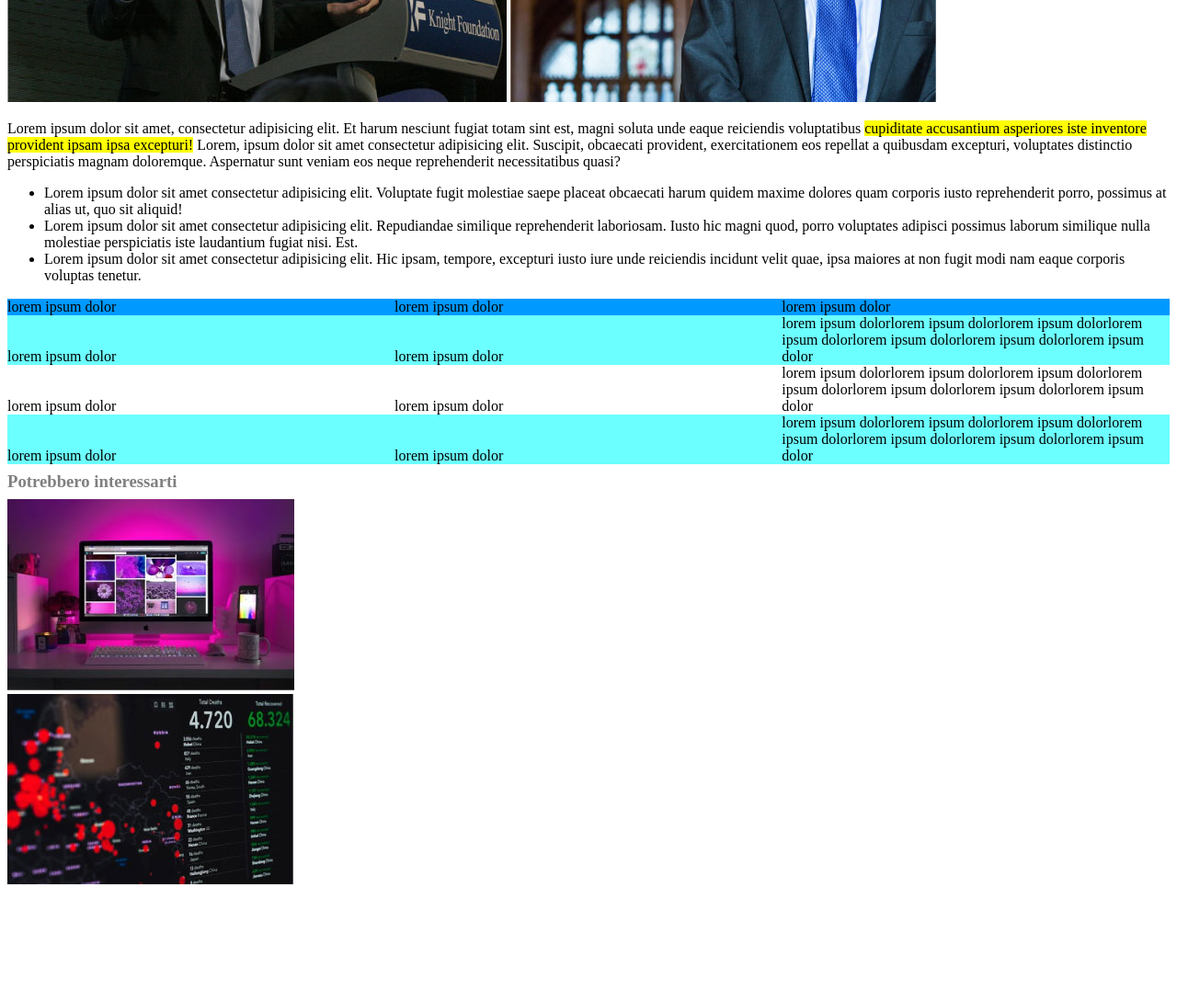
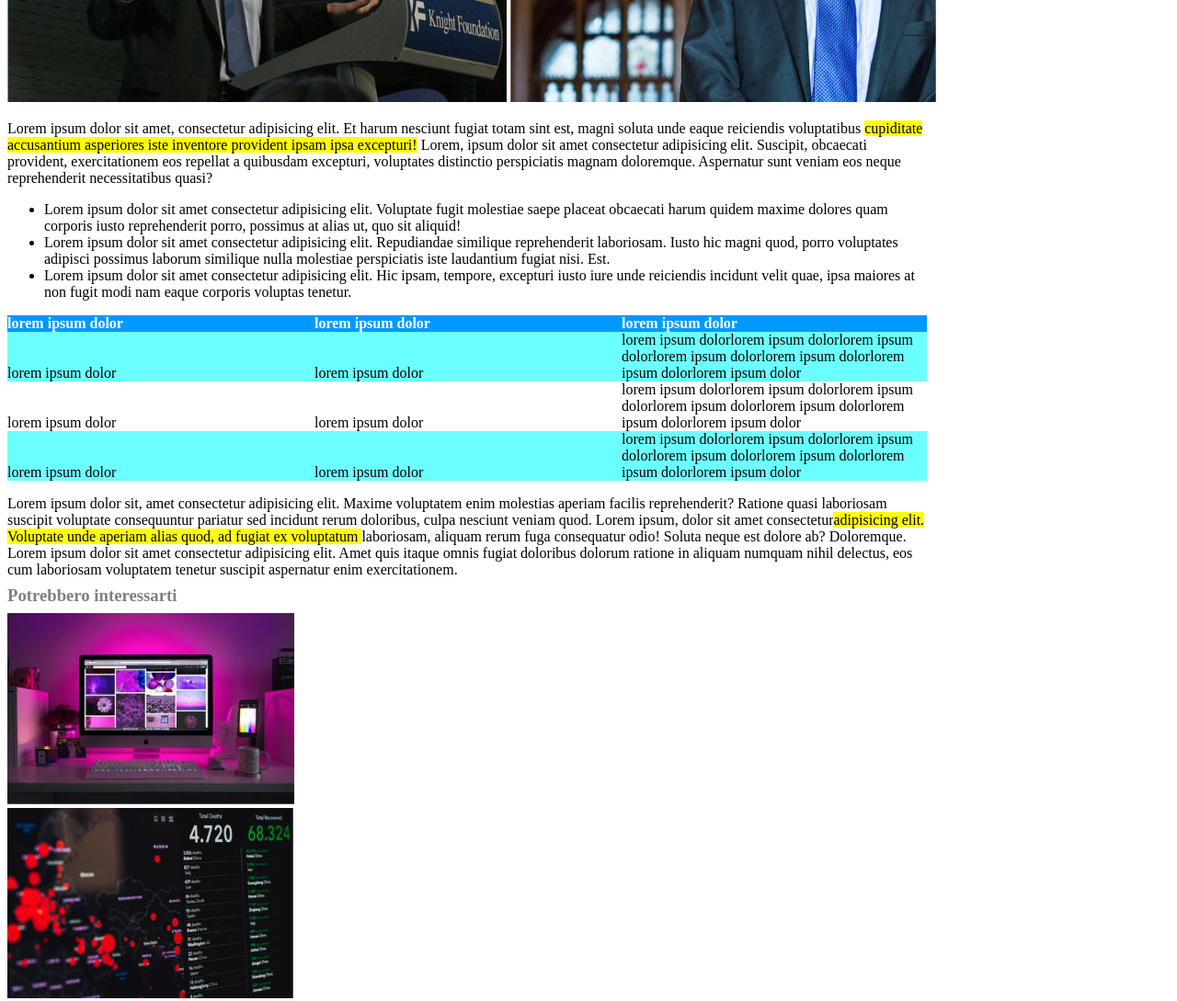
Before and after one commit to DanielMarella/html-css-booleaner, a plain HTML site: page index.html in a window 1280 px wide. Shown: the part 600-1689 px from the top of the page at 92% size. Before the commit the page ends 1574 px from the top, so only its background shows below. Drawn offline with Linux system fonts and the light colour scheme.

Commit message:
adjust some html, some css and change language

```diff
--- a/css/style.css
+++ b/css/style.css
@@ -2,7 +2,6 @@
     color: grey;
     line-height: 0;
 }
-
 
 .link{
     color: rgb(1, 196, 255);
@@ -17,6 +16,7 @@
 
 
 header{
+    width: 1000px;
     position: relative;
     background-image: url(../img/pattern.png);
     height: 180px;
@@ -25,26 +25,55 @@ header{
     background-repeat: repeat;
 }
 
+.paragrafo{
+    width: 1000px;
+}
+
+.list{
+    width: 1000px;
+}
+
+
 .highlight{
     background-color: yellow;
 }
 
+.table-line{
+    width: 1000px;
+}
+
 
 .table-column{
+    display: inline-block;
+    width: 1000px;
+    color: white;
     background-color: rgb(0, 153, 255);
+}
+
+.leftColumn{
+    display: inline-block;
+    width: 33%;
+}
+
+.centreColumn{
+    display: inline-block;
+    width: 33%;
+
+}
+
+.rightColumn{
+    display: inline-block;
+    width: 33%;
 }
 
 .left{
     display: inline-block;
     width: 33%;
-    bottom: 1000%;
-
 }
 
 .centre{
+    width: 33%;
     display: inline-block;
-    width: 33%;
-
 }
 
 .right{
--- a/index.html
+++ b/index.html
@@ -1,5 +1,5 @@
 <!DOCTYPE html>
-<html lang="en">
+<html lang="it">
 <head>
     <meta charset="UTF-8">
     <meta http-equiv="X-UA-Compatible" content="IE=edge">
@@ -26,13 +26,14 @@
 
         <img src="img/tim-1.jpg" alt="Jhon S.">
         <img src="img/tim-2.jpg" alt="James L.">
-
+        <div class="paragrafo">
             <p>Lorem ipsum dolor sit amet, consectetur adipisicing elit. Et harum nesciunt fugiat totam sint est, magni soluta
                 unde eaque reiciendis voluptatibus <span class="highlight"> cupiditate accusantium asperiores iste inventore provident ipsam ipsa excepturi!</span>
                 Lorem, ipsum dolor sit amet consectetur adipisicing elit. Suscipit, obcaecati provident, exercitationem eos repellat a quibusdam excepturi, voluptates
                 distinctio perspiciatis magnam doloremque. Aspernatur sunt veniam eos neque reprehenderit necessitatibus quasi?
             </p>
-
+        </div>
+        <div class="list">
             <ul>
                 <li>
                     Lorem ipsum dolor sit amet consectetur adipisicing elit. Voluptate fugit molestiae saepe placeat obcaecati harum quidem maxime dolores quam corporis iusto reprehenderit porro, possimus at alias ut, quo sit aliquid!
@@ -44,19 +45,18 @@
                     Lorem ipsum dolor sit amet consectetur adipisicing elit. Hic ipsam, tempore, excepturi iusto iure unde reiciendis incidunt velit quae, ipsa maiores at non fugit modi nam eaque corporis voluptas tenetur.
                 </li>
             </ul>
-
-        <!-- INSERIMENTO TABELLA CHE NON E' UNA TABELLA -->
+        </div>
 
         <div class="table">
             <div class="table-column">
-            <div class="left">
-                <div>lorem ipsum dolor</div>
+                <div class="leftColumn">
+                    <div><strong>lorem ipsum dolor</strong></div>
                 </div>
-            <div class="centre">
-                <div>lorem ipsum dolor</div>
+                <div class="centreColumn">
+                    <div><strong>lorem ipsum dolor</strong></div>
                 </div>
-            <div class="right">
-                <div>lorem ipsum dolor</div>
+                <div class="rightColumn">
+                    <div><strong>lorem ipsum dolor</strong></div>
                 </div>
             </div>
 
@@ -96,10 +96,14 @@
                 </div>
             </div>
         </div>
+        <div class="paragrafo">
+            <p>Lorem ipsum dolor sit, amet consectetur adipisicing elit. Maxime voluptatem enim molestias aperiam facilis reprehenderit? Ratione quasi laboriosam suscipit voluptate consequuntur pariatur sed incidunt rerum doloribus, culpa nesciunt veniam quod.
+            Lorem ipsum, dolor sit amet consectetur<span class="highlight">adipisicing elit. Voluptate unde aperiam alias quod, ad fugiat ex voluptatum </span> laboriosam, aliquam rerum fuga consequatur odio! Soluta neque est dolore ab? Doloremque.
+            Lorem ipsum dolor sit amet consectetur adipisicing elit. Amet quis itaque omnis fugiat doloribus dolorum ratione in aliquam numquam nihil delectus, eos cum laboriosam voluptatem tenetur suscipit aspernatur enim exercitationem.</p>
+        </div>
+    </main>
 
-    </main>
     <footer>
-    <div class="footer">
         <div class="subtitle">
                 <h3>Potrebbero interessarti</h3>
         </div>
@@ -109,13 +113,6 @@
         <div>
             <img src="img/graph.jpg" alt="grafico con scritto: Lorem ipsum dolor">
         </div>
-    </div>
     </footer>
 
 </body>
-
-
-
-<!-- TO DO:
-    3.FARE LA TABELLA CHE NON è UNA TABELLA
--->
```
Lines whose indentation alone changed are shown as unchanged.
